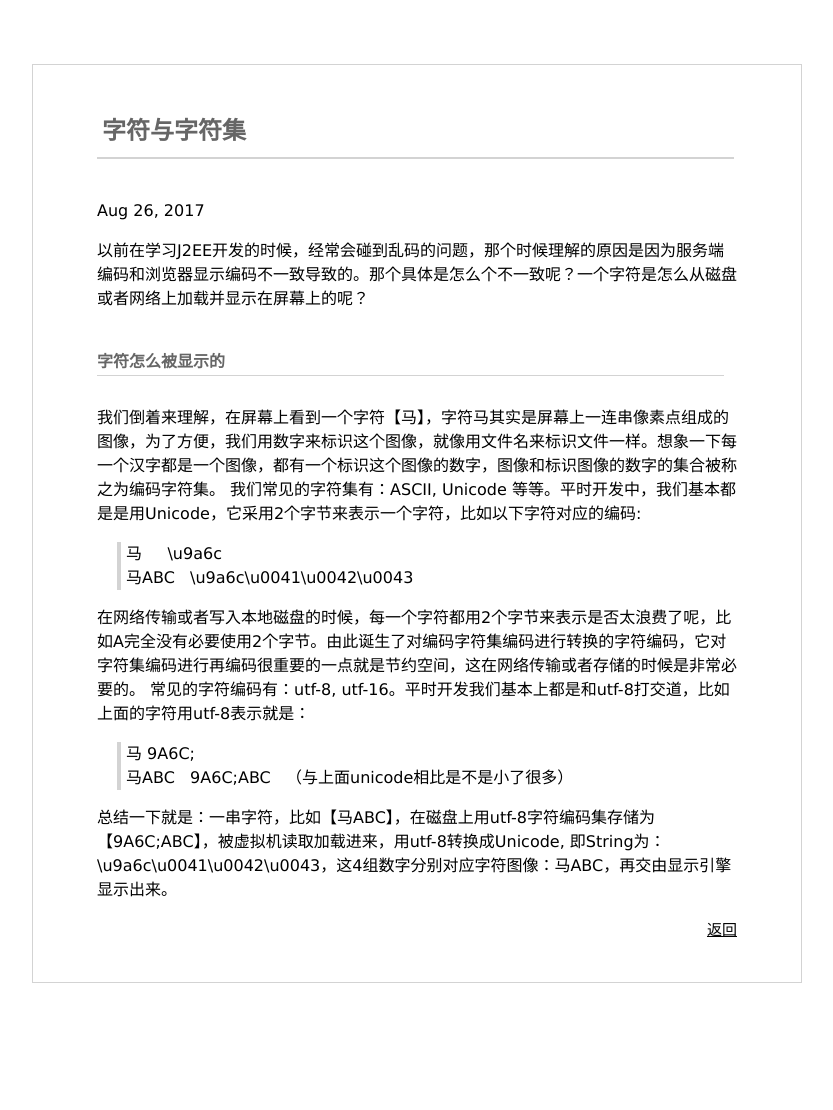
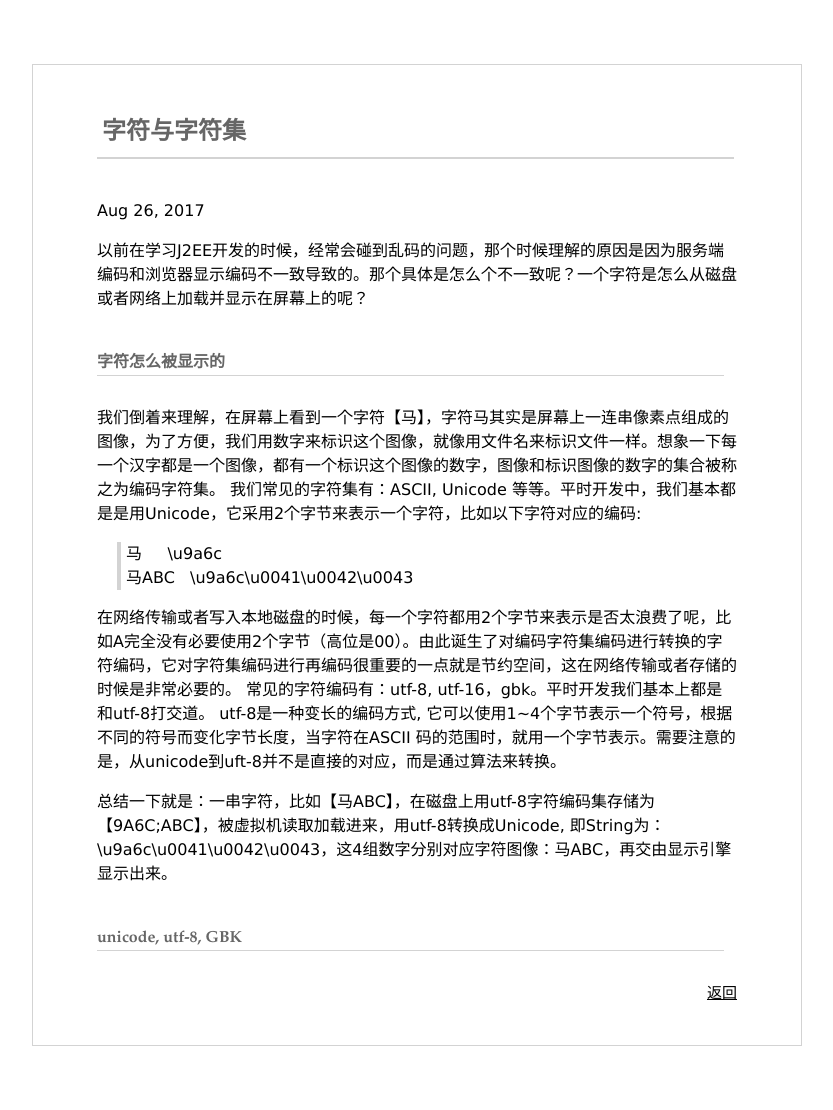
Before and after one commit to chufengma/blog, a Jekyll site: the page built from _posts/2017-08-26-字符与字符集.md, in a window 1280 px wide. Shown: the whole page, without its empty margins (224-1057 px from the left). Built offline with Jekyll 4.4.1, drawn with Linux system fonts in a browser that asks for light colours; our own code applies the rules of GitHub Pages for plain Markdown files; before the commit the page ends 1047 px from its top, so only the background shows below that.

Commit message:
Update 2017-08-26-字符与字符集.md

```diff
--- a/_posts/2017-08-26-字符与字符集.md
+++ b/_posts/2017-08-26-字符与字符集.md
@@ -7,9 +7,11 @@
 > 马      \u9a6c
 马ABC   \u9a6c\u0041\u0042\u0043
 
-在网络传输或者写入本地磁盘的时候，每一个字符都用2个字节来表示是否太浪费了呢，比如A完全没有必要使用2个字节。由此诞生了对编码字符集编码进行转换的字符编码，它对字符集编码进行再编码很重要的一点就是节约空间，这在网络传输或者存储的时候是非常必要的。
-常见的字符编码有：utf-8, utf-16。平时开发我们基本上都是和utf-8打交道，比如上面的字符用utf-8表示就是：
-> 马    9A6C;
-马ABC   9A6C;ABC   （与上面unicode相比是不是小了很多）
+在网络传输或者写入本地磁盘的时候，每一个字符都用2个字节来表示是否太浪费了呢，比如A完全没有必要使用2个字节（高位是00）。由此诞生了对编码字符集编码进行转换的字符编码，它对字符集编码进行再编码很重要的一点就是节约空间，这在网络传输或者存储的时候是非常必要的。
+常见的字符编码有：utf-8, utf-16，gbk。平时开发我们基本上都是和utf-8打交道。
+utf-8是一种变长的编码方式, 它可以使用1~4个字节表示一个符号，根据不同的符号而变化字节长度，当字符在ASCII
+码的范围时，就用一个字节表示。需要注意的是，从unicode到uft-8并不是直接的对应，而是通过算法来转换。
 
 总结一下就是：一串字符，比如【马ABC】，在磁盘上用utf-8字符编码集存储为【9A6C;ABC】，被虚拟机读取加载进来，用utf-8转换成Unicode, 即String为：\u9a6c\u0041\u0042\u0043，这4组数字分别对应字符图像：马ABC，再交由显示引擎显示出来。
+
+#### unicode, utf-8, GBK
```
